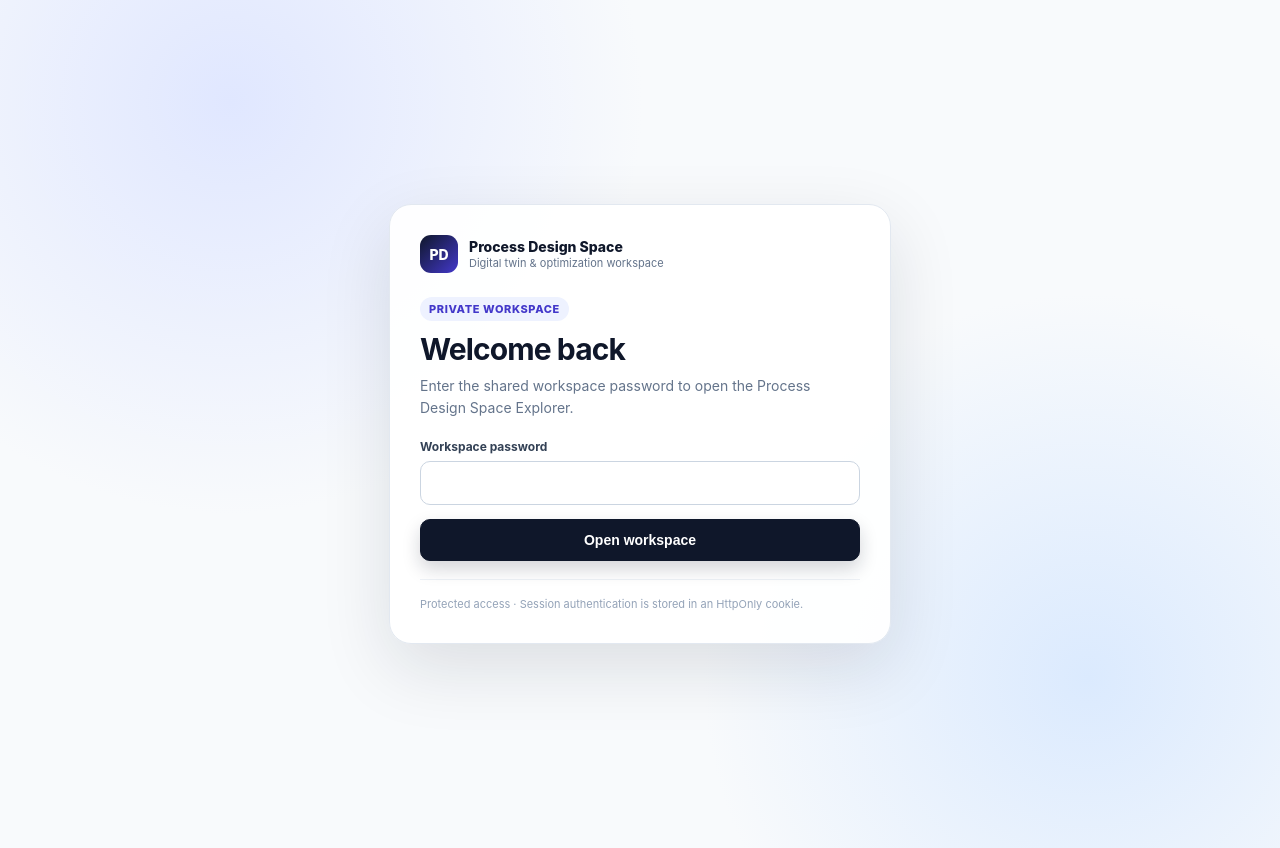
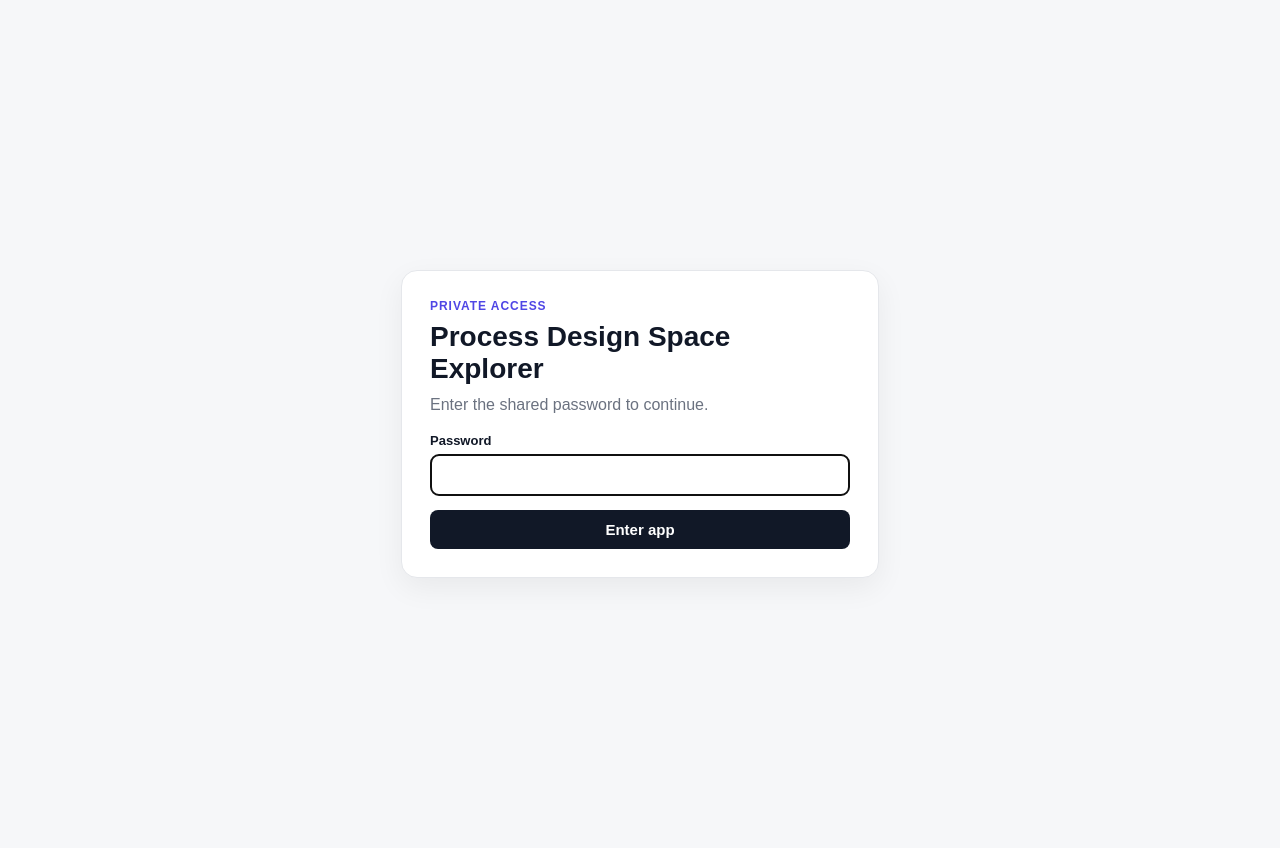
Before and after one commit to sonalrai75/process_design_space_explorer, a Next.js app in the folder frontend/: page /login in a window 1280 px wide. Built offline with nearby package versions, Linux system fonts and the light colour scheme.

Commit message:
Restore known-working login page

```diff
--- a/frontend/app/login/page.js
+++ b/frontend/app/login/page.js
@@ -17,35 +17,117 @@ export default async function LoginPage({ searchParams }) {
       minHeight:"100vh",
       display:"grid",
       placeItems:"center",
-      padding:24,
-      background:"radial-gradient(circle at 18% 12%,#e0e7ff 0,transparent 32%), radial-gradient(circle at 85% 80%,#dbeafe 0,transparent 30%), #f8fafc",
-      color:"#0f172a",
-      fontFamily:'Inter,ui-sans-serif,system-ui,-apple-system,BlinkMacSystemFont,"Segoe UI",sans-serif'
+      padding:24
     }}>
       <section style={{
-        width:"100%",maxWidth:440,background:"rgba(255,255,255,.96)",
-        border:"1px solid #e2e8f0",borderRadius:22,padding:30,
-        boxShadow:"0 24px 70px rgba(15,23,42,.12)"
+        width:"100%",
+        maxWidth:420,
+        background:"#fff",
+        border:"1px solid #e5e7eb",
+        borderRadius:16,
+        padding:28,
+        boxShadow:"0 10px 30px rgba(0,0,0,.06)"
       }}>
-        <div style={{display:"flex",alignItems:"center",gap:11,marginBottom:24}}>
-          <div style={{width:38,height:38,borderRadius:11,display:"grid",placeItems:"center",background:"linear-gradient(135deg,#0f172a,#4338ca)",color:"#fff",fontWeight:800,fontSize:14}}>PD</div>
-          <div><div style={{fontSize:14,fontWeight:800}}>Process Design Space</div><div style={{fontSize:11,color:"#64748b",marginTop:1}}>Digital twin & optimization workspace</div></div>
+        <div style={{
+          fontSize:12,
+          fontWeight:800,
+          letterSpacing:".08em",
+          color:"#4f46e5"
+        }}>
+          PRIVATE ACCESS
         </div>
 
-        <div style={{display:"inline-flex",padding:"5px 9px",borderRadius:999,background:"#eef2ff",color:"#4338ca",fontSize:11,fontWeight:800,letterSpacing:".055em",textTransform:"uppercase"}}>Private workspace</div>
-        <h1 style={{margin:"12px 0 8px",fontSize:30,lineHeight:1.12,letterSpacing:"-.03em"}}>Welcome back</h1>
-        <p style={{color:"#64748b",lineHeight:1.6,margin:"0 0 20px",fontSize:14}}>Enter the shared workspace password to open the Process Design Space Explorer.</p>
+        <h1 style={{
+          margin:"8px 0 8px",
+          fontSize:28
+        }}>
+          Process Design Space Explorer
+        </h1>
 
-        {error && <div style={{padding:"10px 12px",marginBottom:14,borderRadius:10,background:"#fef2f2",border:"1px solid #fecaca",color:"#991b1b",fontSize:13}}>Incorrect password. Try again.</div>}
-        {missing && <div style={{padding:"10px 12px",marginBottom:14,borderRadius:10,background:"#fffbeb",border:"1px solid #fde68a",color:"#92400e",fontSize:13}}>APP_PASSWORD is not configured on this deployment.</div>}
+        <p style={{
+          color:"#6b7280",
+          lineHeight:1.5,
+          marginTop:0
+        }}>
+          Enter the shared password to continue.
+        </p>
+
+        {error &&
+          <div style={{
+            padding:"10px 12px",
+            marginBottom:14,
+            borderRadius:8,
+            background:"#fef2f2",
+            color:"#991b1b",
+            fontSize:14
+          }}>
+            Incorrect password.
+          </div>
+        }
+
+        {missing &&
+          <div style={{
+            padding:"10px 12px",
+            marginBottom:14,
+            borderRadius:8,
+            background:"#fffbeb",
+            color:"#92400e",
+            fontSize:14
+          }}>
+            APP_PASSWORD is not configured on this deployment.
+          </div>
+        }
 
         <form method="post" action="/auth/login">
           <input type="hidden" name="next" value={next} />
-          <label htmlFor="password" style={{display:"block",fontSize:12,fontWeight:750,color:"#334155",marginBottom:7}}>Workspace password</label>
-          <input id="password" name="password" type="password" autoComplete="current-password" autoFocus required style={{width:"100%",boxSizing:"border-box",padding:"12px 13px",border:"1px solid #cbd5e1",borderRadius:10,fontSize:16,outline:"none",background:"#fff"}} />
-          <button type="submit" style={{width:"100%",marginTop:14,padding:"12px 14px",border:"1px solid #0f172a",borderRadius:10,background:"#0f172a",color:"#fff",fontSize:14,fontWeight:750,cursor:"pointer",boxShadow:"0 8px 18px rgba(15,23,42,.18)"}}>Open workspace</button>
+
+          <label
+            htmlFor="password"
+            style={{
+              display:"block",
+              fontSize:13,
+              fontWeight:700,
+              marginBottom:6
+            }}
+          >
+            Password
+          </label>
+
+          <input
+            id="password"
+            name="password"
+            type="password"
+            autoComplete="current-password"
+            autoFocus
+            required
+            style={{
+              width:"100%",
+              boxSizing:"border-box",
+              padding:"11px 12px",
+              border:"1px solid #d1d5db",
+              borderRadius:8,
+              fontSize:16
+            }}
+          />
+
+          <button
+            type="submit"
+            style={{
+              width:"100%",
+              marginTop:14,
+              padding:"11px 14px",
+              border:0,
+              borderRadius:8,
+              background:"#111827",
+              color:"#fff",
+              fontSize:15,
+              fontWeight:700,
+              cursor:"pointer"
+            }}
+          >
+            Enter app
+          </button>
         </form>
-        <div style={{marginTop:18,paddingTop:16,borderTop:"1px solid #eef2f7",fontSize:11,color:"#94a3b8",lineHeight:1.5}}>Protected access · Session authentication is stored in an HttpOnly cookie.</div>
       </section>
     </main>
   );
```
